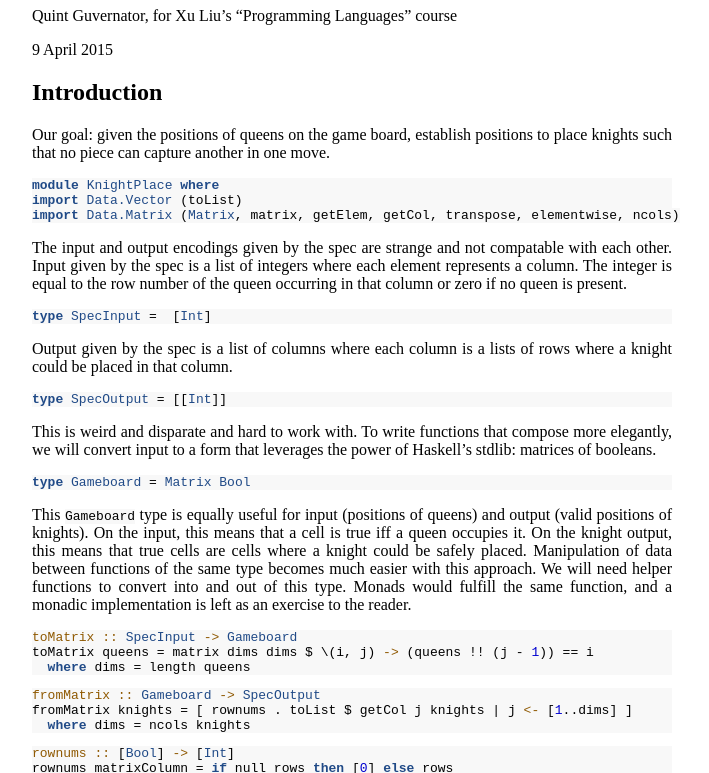
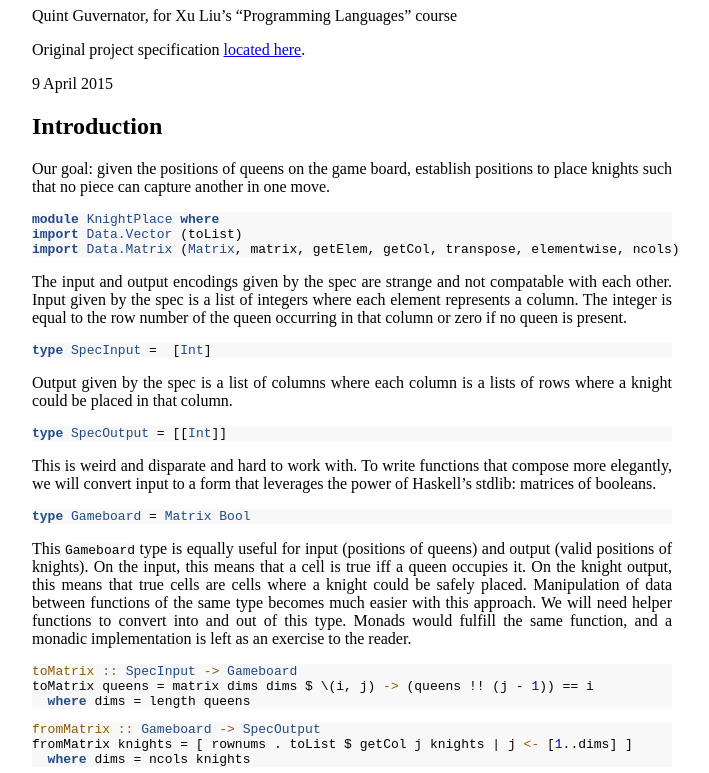
Before and after one commit to qguv/knights, a plain HTML site: page index.html in a window 1280 px wide. Shown: the part 73-846 px from the top of the page, without its empty margins (288-997 px from the left). Drawn offline with Linux system fonts and the light colour scheme.

Commit message:
add link to original spec

```diff
--- a/index.html
+++ b/index.html
@@ -31,6 +31,7 @@ code > span.er { font-weight: bold; }
 <body>
 <h1 id="cs-312-project-haskell">CS 312 Project: Haskell</h1>
 <p>Quint Guvernator, for Xu Liu’s “Programming Languages” course</p>
+<p>Original project specification <a href="http://www.cs.wm.edu/~xl10/cs312/projects/Haskells15.html">located here</a>.</p>
 <p>9 April 2015</p>
 <h2 id="introduction">Introduction</h2>
 <p>Our goal: given the positions of queens on the game board, establish positions to place knights such that no piece can capture another in one move.</p>
```
